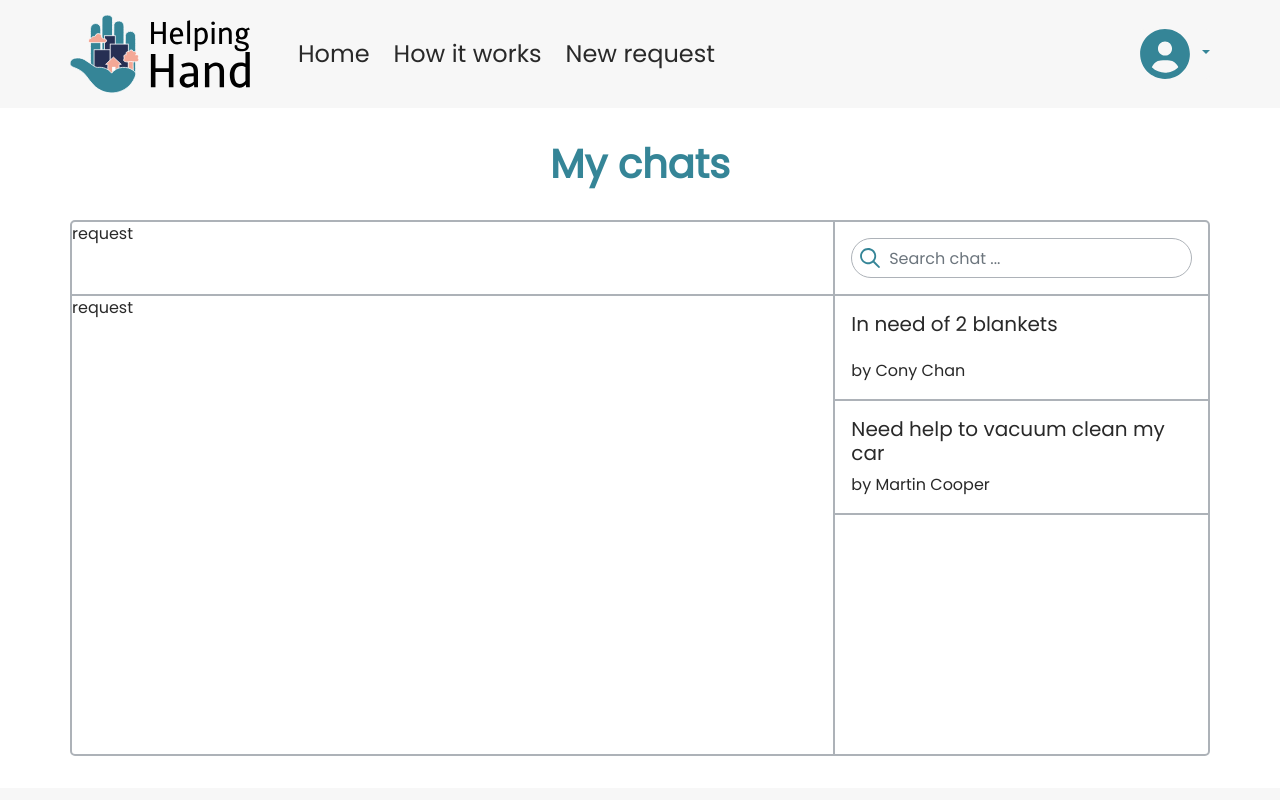
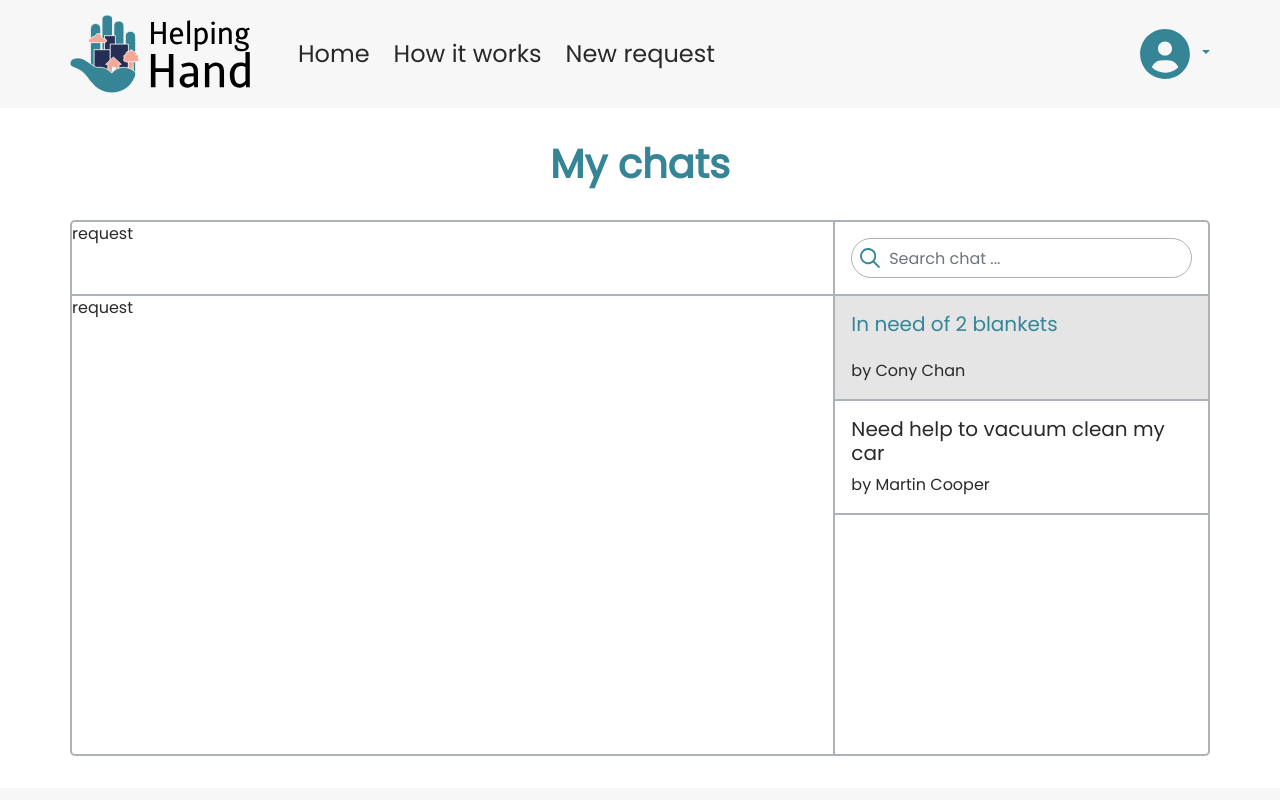
Before and after one commit to MathieuParadis/helping-hand, a React (Create React App) app: page /my-chats in a window 1280 px wide. In both pictures the pointer is over the element 1021 px from the left and 348 px from the top of the page. Shown: the top 800 px of the page. Built offline with nearby package versions, Linux system fonts and the light colour scheme; what pigeon-maps would draw is missing.

Commit message:
edited chatCard component

```diff
--- a/src/components/ChatCard.jsx
+++ b/src/components/ChatCard.jsx
@@ -2,7 +2,7 @@ import React from 'react';
 
 const ChatCard = ({chat}) => {
   return (
-    <div className="chat-card w-100 border-bottom-grey p-3 d-flex flex-column justify-content-between">
+    <div className="chat-card w-100 border-bottom-grey p-3 d-flex flex-column justify-content-between pointer">
       <h5>{chat.request.title}</h5>
       <p className="m-0">by {chat.request.requester.first_name} {chat.request.requester.last_name}</p>
     </div>
--- a/src/styles/components/_chatCard.scss
+++ b/src/styles/components/_chatCard.scss
@@ -1,3 +1,11 @@
 .chat-card {
   min-height: 105px;
+
+  &:hover {
+    background-color: var(--basic-color-grey-light);
+
+    h5 {
+      color: var(--prim-color);
+    }
+  }
 }
```
